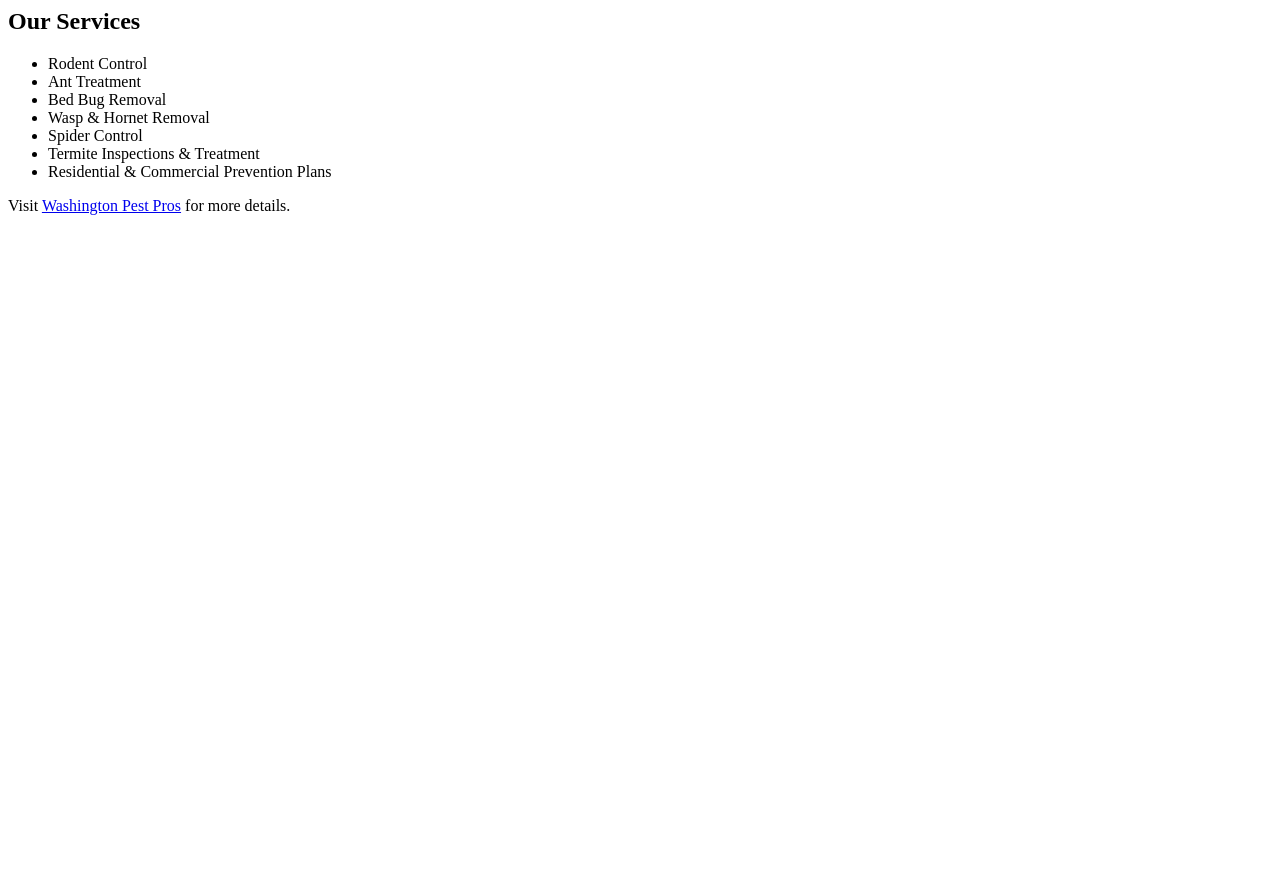
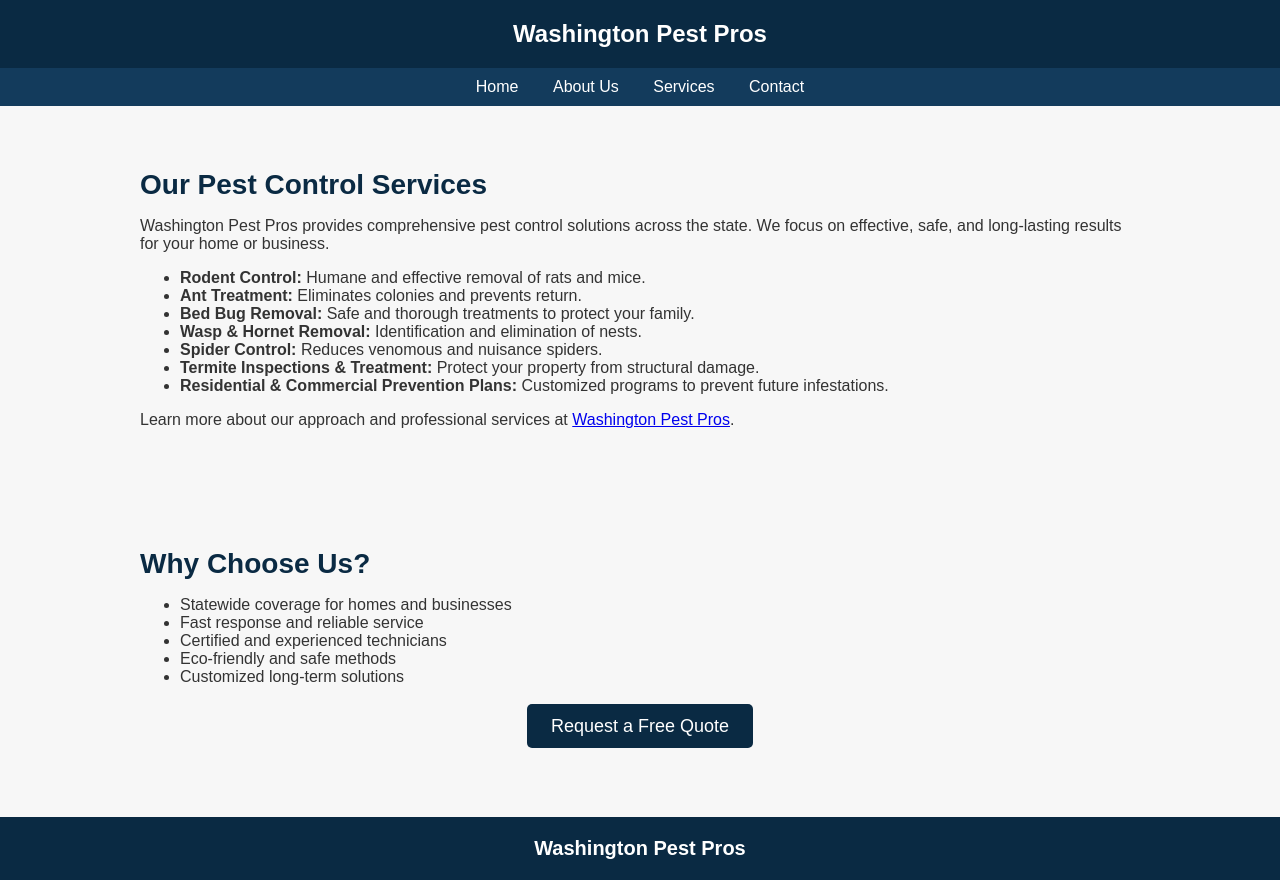
Before and after one commit to washingtonpestpros/washingtonpestpros, a plain HTML site: page services.html in a window 1280 px wide. Before the commit the page ends 800 px from the top, so only its background shows below. Drawn offline with Linux system fonts and the light colour scheme.

Commit message:
Update services.html

```diff
--- a/services.html
+++ b/services.html
@@ -1,13 +1,69 @@
+<!DOCTYPE html>
+<html lang="en">
+
+<head>
+    <meta charset="UTF-8" />
+    <meta name="viewport" content="width=device-width, initial-scale=1.0" />
+    <title>Services – Washington Pest Pros</title>
+    <meta name="description" content="Explore the pest control services offered by Washington Pest Pros, including rodents, ants, termites, bed bugs, spiders, and more." />
+    <meta name="keywords" content="Pest Control Services Washington, Rodent Control, Ant Treatment, Bed Bug Removal, Termite Treatment, Spider Control, Wasp Removal" />
+    <meta name="robots" content="index, follow" />
+    <link rel="canonical" href="https://washingtonpestpros.com/services.html" />
+
+    <style>
+        body { font-family: Arial, sans-serif; margin: 0; padding: 0; background: #f7f7f7; color: #333; }
+        header, footer { background: #0a2a43; color: #fff; text-align: center; padding: 20px; font-size: 24px; font-weight: bold; }
+        nav { background: #133b5c; padding: 10px; text-align: center; }
+        nav a { color: #fff; margin: 0 15px; text-decoration: none; font-size: 16px; }
+        .section { padding: 40px 20px; max-width: 1000px; margin: auto; }
+        .section h2 { font-size: 28px; margin-bottom: 10px; color: #0a2a43; }
+        .cta { text-align: center; margin-top: 30px; }
+        .cta a { background: #0a2a43; color: #fff; padding: 12px 24px; text-decoration: none; border-radius: 5px; font-size: 18px; }
+        footer { margin-top: 40px; font-size: 20px; }
+    </style>
+</head>
+
+<body>
+
+<header>Washington Pest Pros</header>
+
+<nav>
+    <a href="index.html">Home</a>
+    <a href="about.html">About Us</a>
+    <a href="services.html">Services</a>
+    <a href="contact.html">Contact</a>
+</nav>
+
 <section class="section">
-    <h2>Our Services</h2>
+    <h2>Our Pest Control Services</h2>
+    <p>Washington Pest Pros provides comprehensive pest control solutions across the state. We focus on effective, safe, and long-lasting results for your home or business.</p>
     <ul>
-        <li>Rodent Control</li>
-        <li>Ant Treatment</li>
-        <li>Bed Bug Removal</li>
-        <li>Wasp & Hornet Removal</li>
-        <li>Spider Control</li>
-        <li>Termite Inspections & Treatment</li>
-        <li>Residential & Commercial Prevention Plans</li>
+        <li><strong>Rodent Control:</strong> Humane and effective removal of rats and mice.</li>
+        <li><strong>Ant Treatment:</strong> Eliminates colonies and prevents return.</li>
+        <li><strong>Bed Bug Removal:</strong> Safe and thorough treatments to protect your family.</li>
+        <li><strong>Wasp & Hornet Removal:</strong> Identification and elimination of nests.</li>
+        <li><strong>Spider Control:</strong> Reduces venomous and nuisance spiders.</li>
+        <li><strong>Termite Inspections & Treatment:</strong> Protect your property from structural damage.</li>
+        <li><strong>Residential & Commercial Prevention Plans:</strong> Customized programs to prevent future infestations.</li>
     </ul>
-    <p>Visit <a href="https://washingtonpestpros.com/" target="_blank">Washington Pest Pros</a> for more details.</p>
+    <p>Learn more about our approach and professional services at <a href="https://washingtonpestpros.com/" target="_blank">Washington Pest Pros</a>.</p>
 </section>
+
+<section class="section">
+    <h2>Why Choose Us?</h2>
+    <ul>
+        <li>Statewide coverage for homes and businesses</li>
+        <li>Fast response and reliable service</li>
+        <li>Certified and experienced technicians</li>
+        <li>Eco-friendly and safe methods</li>
+        <li>Customized long-term solutions</li>
+    </ul>
+    <div class="cta">
+        <a href="contact.html">Request a Free Quote</a>
+    </div>
+</section>
+
+<footer>Washington Pest Pros</footer>
+
+</body>
+</html>
```
